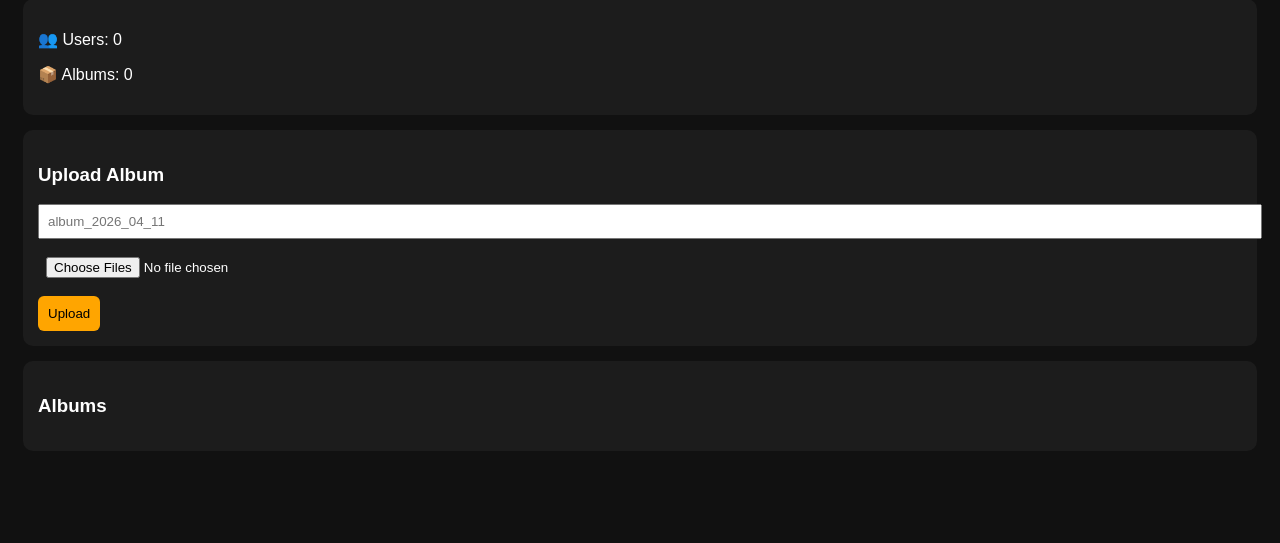
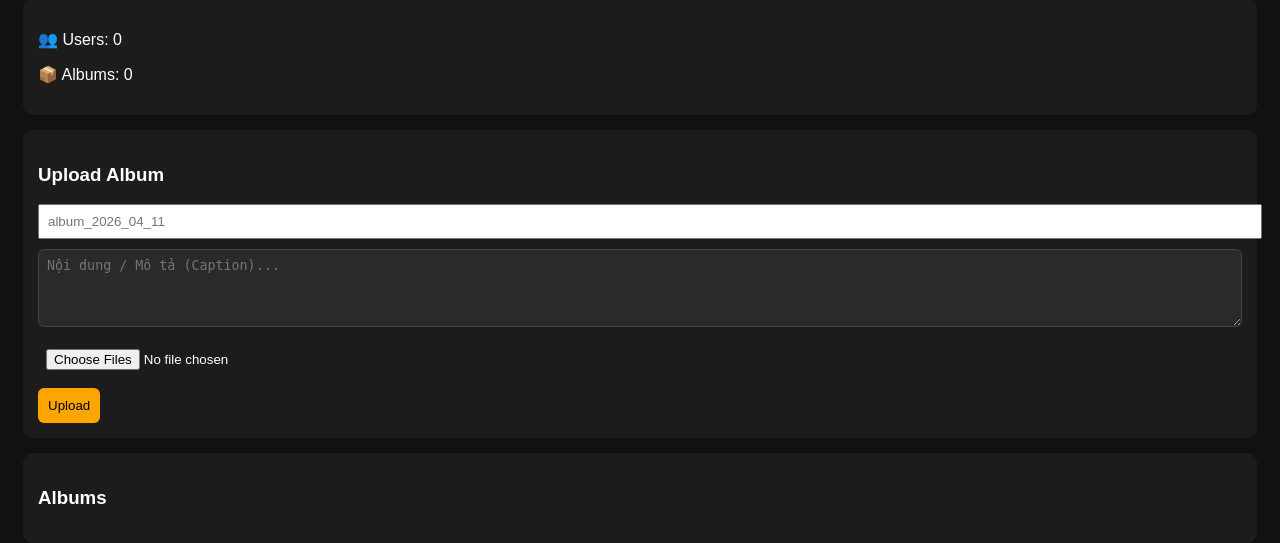
Before and after one commit to binh2906dz/telegram-bot-dashboard, a Flask app: page / in a window 1280 px wide. Shown: the part 92-635 px from the top of the page. Run offline with Flask 3, Linux system fonts and the light colour scheme.

Commit message:
fix: use gunicorn, add caption support to upload form and route
Agent-Logs-Url: https://github.com/binh2906dz/telegram-bot-dashboard/sessions/3a848d52-1a94-4da8-acd0-e223aee97da5

Co-authored-by: binh2906dz <134350437+binh2906dz@users.noreply.github.com>

```diff
--- a/app.py
+++ b/app.py
@@ -42,18 +42,19 @@ def index():
 @app.route("/upload", methods=["POST"])
 def upload():
     album_id = request.form.get("album_id", "").strip()
+    caption_text = request.form.get("caption", "").strip()
     if not album_id:
         return "Missing album_id", 400
 
     os.makedirs("static/uploads", exist_ok=True)
     albums = load_json(ALBUMS_FILE, {})
     photos = []
-    for img in request.files.getlist("images"):
+    for i, img in enumerate(request.files.getlist("images")):
         if img and img.filename:
             filename = f"{uuid.uuid4()}_{img.filename}"
             save_path = os.path.join("static/uploads", filename)
             img.save(save_path)
-            photos.append({"url": f"/static/uploads/{filename}", "caption": ""})
+            photos.append({"url": f"/static/uploads/{filename}", "caption": caption_text if i == 0 else ""})
 
     albums[album_id] = {"photos": photos}
     save_json(ALBUMS_FILE, albums)
--- a/requirements.txt
+++ b/requirements.txt
@@ -1,3 +1,4 @@
 python-telegram-bot[job-queue]>=21.1.1
 Flask==3.0.3
 httpx>=0.27.0
+gunicorn>=23.0.0
--- a/templates/index.html
+++ b/templates/index.html
@@ -32,6 +32,16 @@ input {
   width: 70px;
   margin: 5px;
 }
+textarea.caption-input {
+  width: 100%;
+  padding: 8px;
+  margin-bottom: 10px;
+  background: #2a2a2a;
+  color: #fff;
+  border: 1px solid #444;
+  border-radius: 6px;
+  box-sizing: border-box;
+}
 </style>
 </head>
 
@@ -50,6 +60,8 @@ input {
 <form action="/upload" method="post" enctype="multipart/form-data">
 
 <input name="album_id" placeholder="album_2026_04_11" required>
+
+<textarea name="caption" rows="4" class="caption-input" placeholder="Nội dung / Mô tả (Caption)..."></textarea>
 
 <input type="file" name="images" multiple onchange="previewImages(event)">
 
```
Also changed, not shown: 1 other file.
